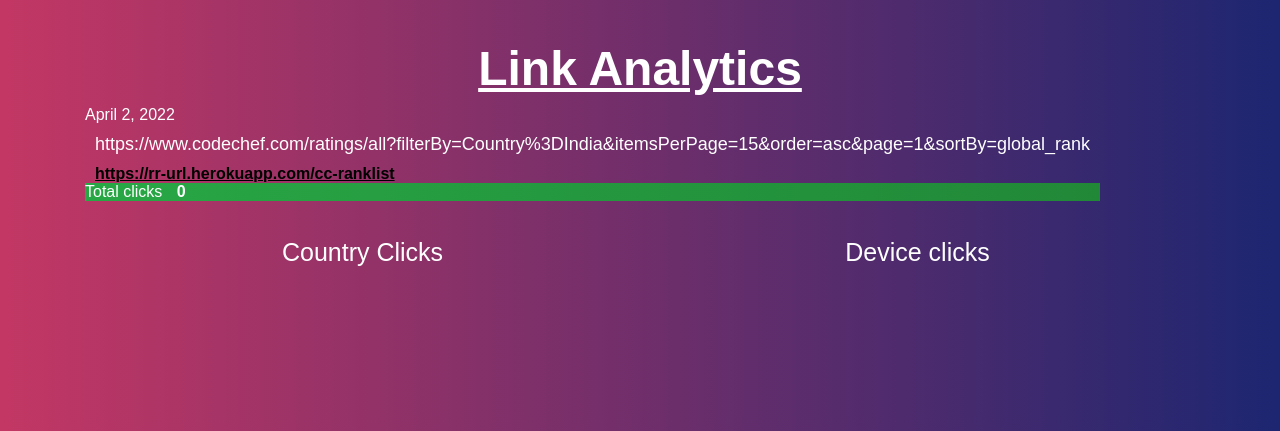
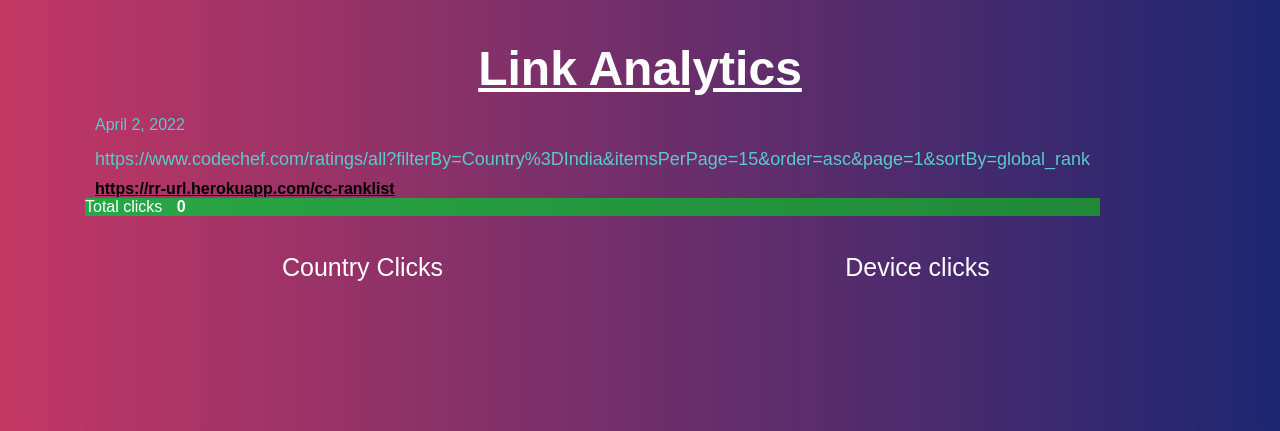
Before and after one commit to anmolgupta8/URL_shortener, a Django app: template myapp/templates/analytics.html in a window 1280 px wide. Shown: the top 431 px of the page. Run offline with Django 3.2, Linux system fonts and the light colour scheme; the template is opened without the code that fills it, so the values that code supplies are empty; some libraries are stand-ins or nearby versions.

Commit message:
Styles Updates

```diff
--- a/myapp/static/style.css
+++ b/myapp/static/style.css
@@ -224,7 +224,13 @@
 }
 
 .url_link{
-  color: white;
+  color: rgb(90, 201, 200);
+  padding: 5px;
+  margin: 5px;
+}
+
+.data_link{
+  color: rgb(90, 201, 200);
   padding: 5px;
   margin: 5px;
 }
```
Also changed, not shown: db.sqlite3.
